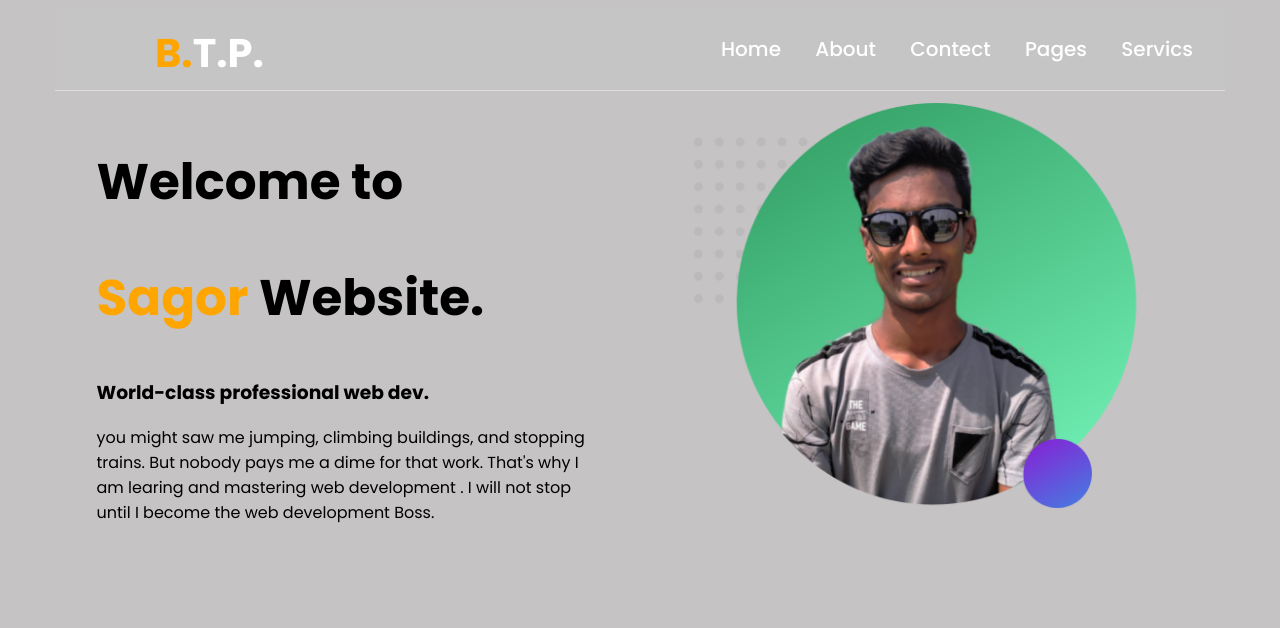
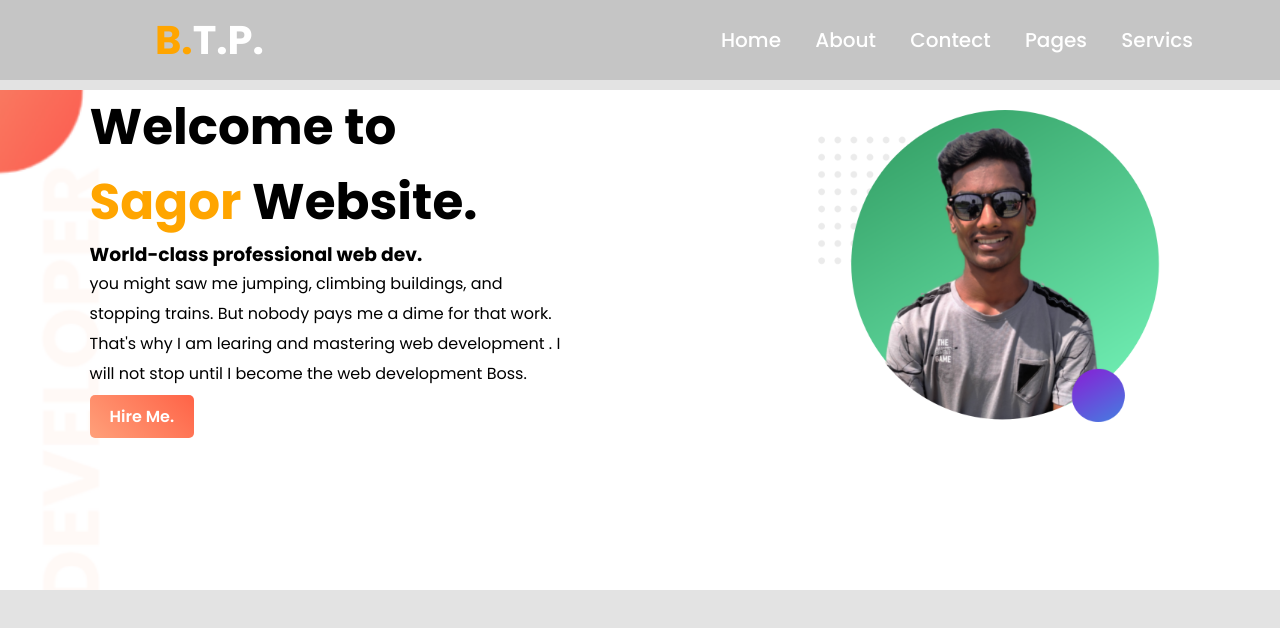
Before and after one commit to SagorPro72/myPortfolio, a plain HTML site: page index.html in a window 1280 px wide. Drawn offline with Linux system fonts and the light colour scheme.

Commit message:
some desing

```diff
--- a/index.html
+++ b/index.html
@@ -8,7 +8,7 @@
     <link rel="stylesheet" href="style.css" />
   </head>
   <body>
-    <section>
+    <section class="nav_section">
       <div class="container">
         <nav class="main_navSection">
           <div class="logo"><span>B.</span>T.P.</div>
@@ -24,7 +24,7 @@
         </nav>
       </div>
     </section>
-    <section>
+    <section class="top_section">
       <div class="half-width">
         <h1>Welcome to</h1>
         <h1><span class="heiglight-name">Sagor</span> Website.</h1>
@@ -35,6 +35,7 @@
           mastering web development . I will not stop until I become the web
           development Boss.
         </p>
+        <a href="http://facebook.com/Sagorhasan72" class="hire_btn" target="_blank">Hire Me.</a>
       </div>
       <div class="half-width">
         <img src="images/portfolio/homeLogo.png" alt="" />
--- a/style.css
+++ b/style.css
@@ -1,13 +1,28 @@
 @import url("https://fonts.googleapis.com/css2?family=Poppins:wght@400;500;600;700&display=swap");
+*{
+    padding: 0;
+    margin: 0;
+    box-sizing: border-box;
+}
 body {
   font-family: "Poppins", sans-serif;
-  background: rgb(197, 195, 195);
+  background: rgb(227 227 227);
 }
+
 h1 {
   font-size: 50px;
 }
 section {
   margin-bottom: 10px;
+}
+.nav_section{
+    background: #c5c5c5;
+}
+.top_section{
+    background-image: url("images/portfolio/top-banner.png");
+    background-repeat: no-repeat;
+    background-size: cover;
+    height: 500px;
 }
 .container {
   width: 1170px;
@@ -16,9 +31,9 @@ section {
 }
 .main_navSection {
   width: 100%;
-  background: #c5c5c5;
-  padding: 5px 0px;
-  border-bottom: 1px solid #ddd;
+
+  padding: 0px 0px;
+  /* border-bottom: 1px solid #ddd; */
 }
 .main_navSection .logo {
   color: #fff;
@@ -48,7 +63,7 @@ section {
 }
 .main_navSection .list ul li {
   display: inline-block;
-  padding: 5px 15px;
+  padding: 25px 15px;
 }
 
 .main_navSection .list ul li a {
@@ -71,5 +86,25 @@ section {
   padding-left: 2%;
 }
 .half-width img {
-  width: 100%;
+  width: 80%;
+  margin-top: 20px;
+  margin-left: 150px;
 }
+.half-width p {
+  margin-bottom: 15px;
+  font-size: 16px;
+  line-height: 30px;
+  font-weight: 400;
+}
+.hire_btn {
+  text-decoration: none;
+  padding: 10px 20px;
+  background-image: linear-gradient(45deg, lightSalmon, tomato);
+  border-radius: 5px;
+  color: #fff;
+  font-weight: 600;
+  transition: 0.4s;
+}
+.hire_btn:hover{
+  background-image: linear-gradient(45deg, tomato,lightSalmon );
+}
```
